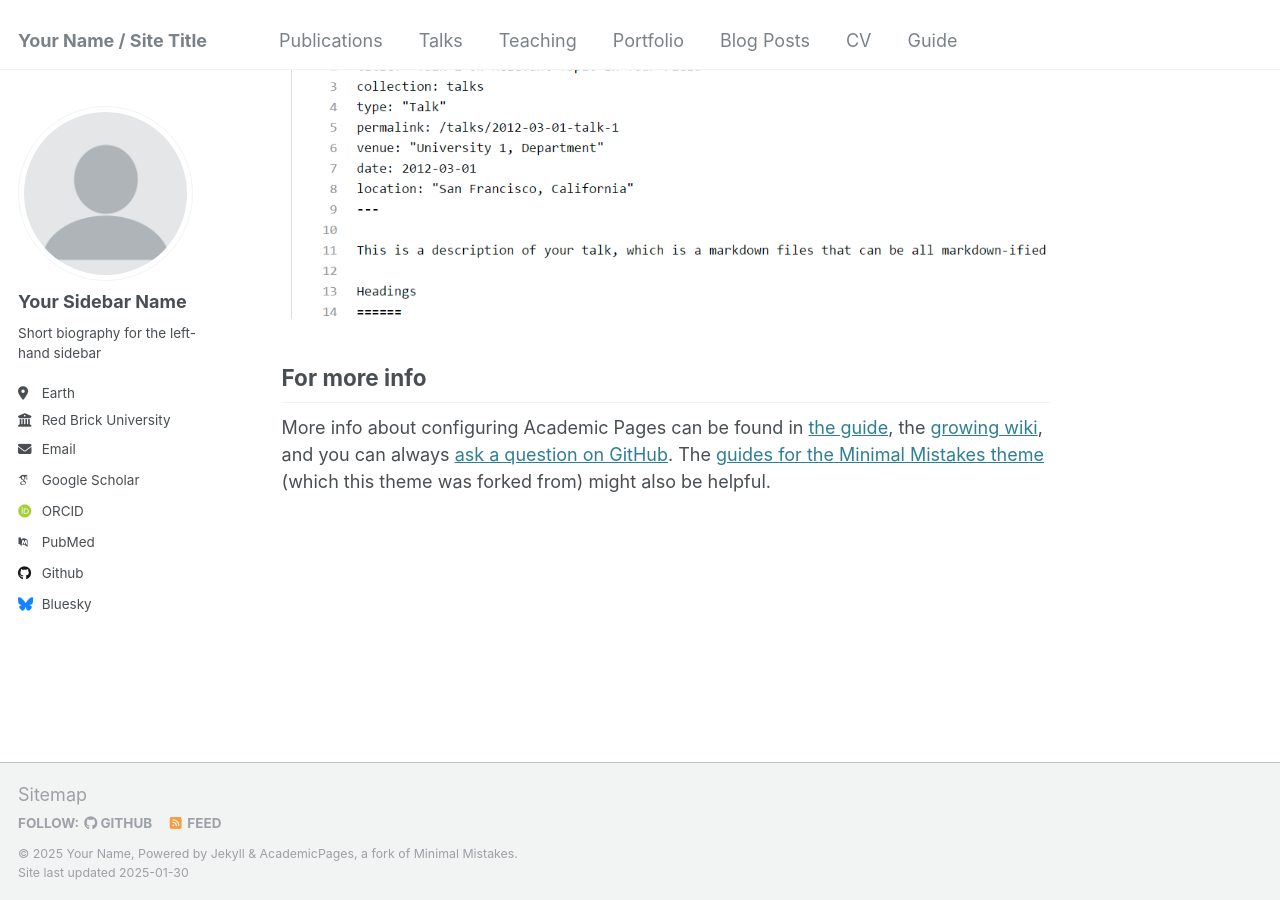
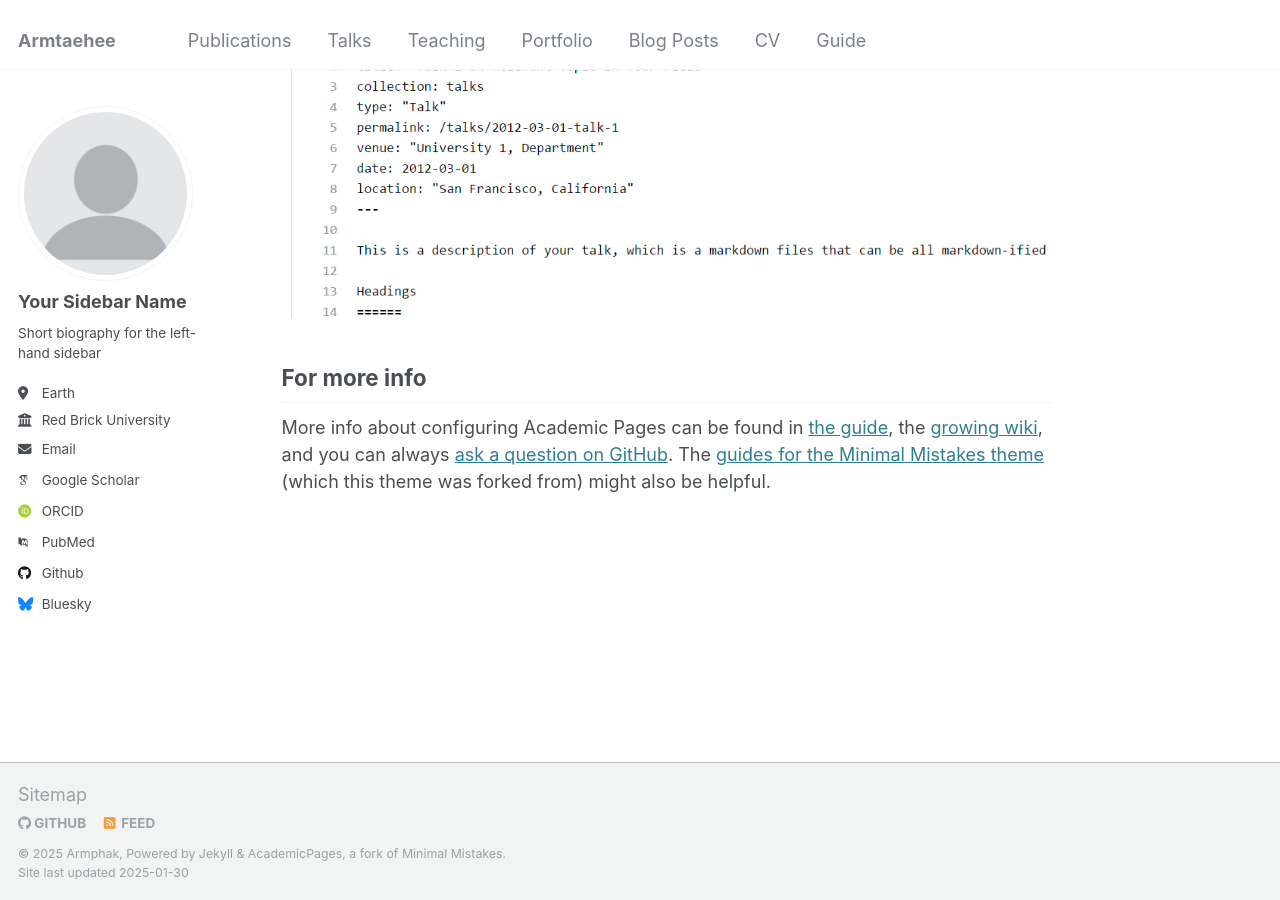
Before and after one commit to armtaehee/armtaehee.github.io, a Jekyll site: the page built from _pages/about.md, in a window 1280 px wide and 900 px high, scrolled down 2643 px. Built offline with Jekyll 4.4.1, drawn with Linux system fonts in a browser that asks for light colours; some web fonts are replaced.

Commit message:
Update _config.yml

```diff
--- a/_config.yml
+++ b/_config.yml
@@ -7,10 +7,10 @@
 # server process.
 
 # Basic Site Settings
-locale                   : "en-US"
-title                    : "Your Name / Site Title"
+locale                   : "th-TH"
+title                    : "Armtaehee"
 title_separator          : "-"
-name                     : &name "Your Name"
+name                     : &name "Armphak"
 description              : &description "personal description"
 url                      : https://academicpages.github.io # the base hostname & protocol for your site e.g. "https://[your GitHub username].github.io"
 baseurl                  : "" # the subpath of your site, e.g. "/blog"
```
